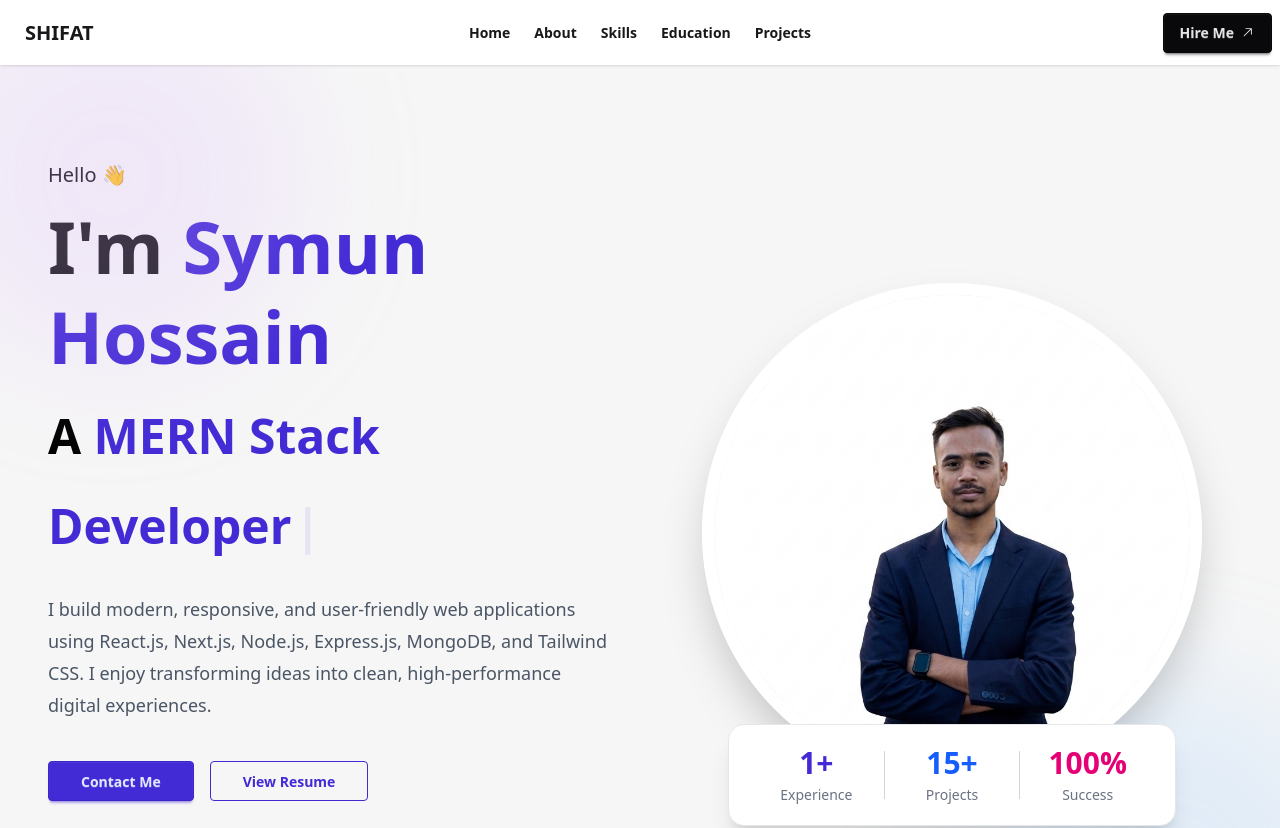
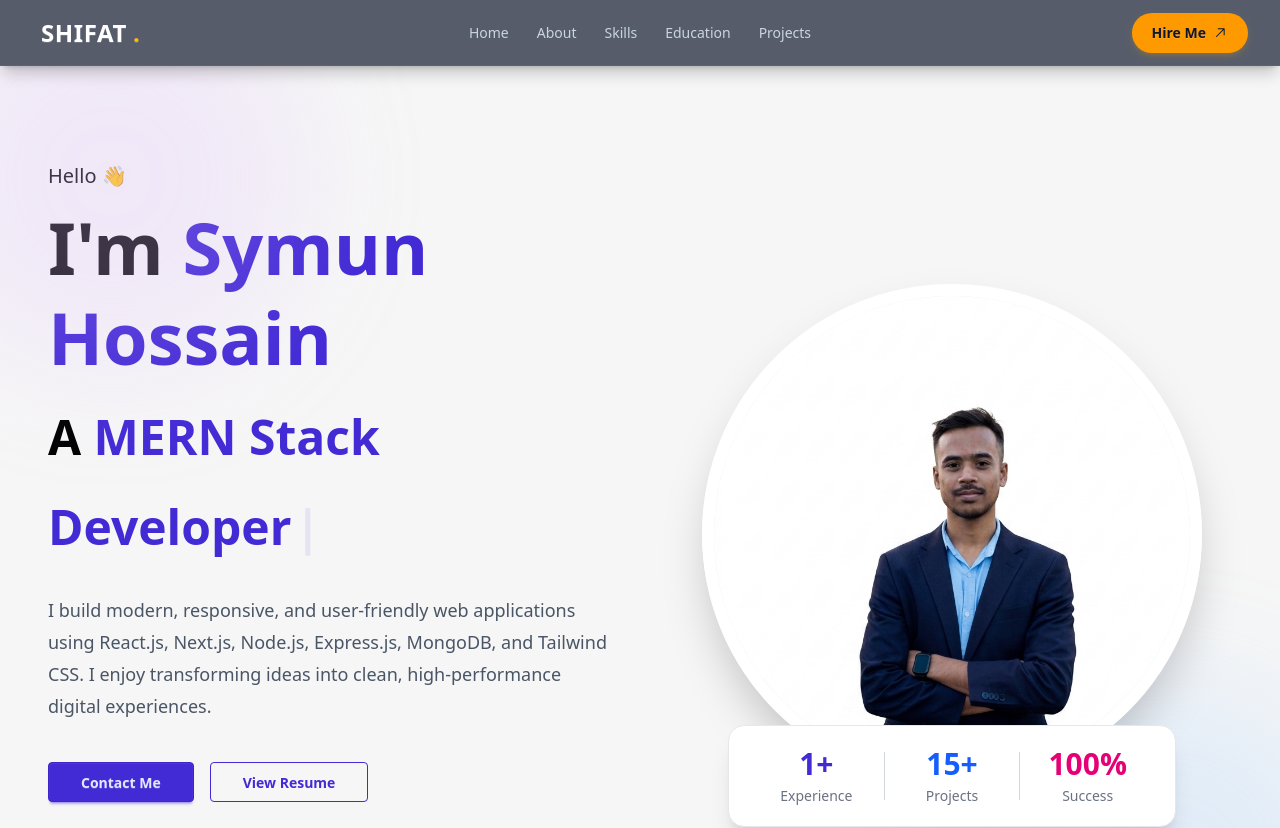
Before and after one commit to Symun-Hossain-Shifat/My-Portofolio-With-NextJS, a Next.js app: page / in a window 1280 px wide. Shown: the top 828 px of the page. Built offline with nearby package versions, Linux system fonts and the light colour scheme.

Commit message:
navbar section done

```diff
--- a/src/app/components/hero.jsx
+++ b/src/app/components/hero.jsx
@@ -1,52 +1,96 @@
 import Link from 'next/link'
 import React from 'react'
-import { FaArrowRight } from 'react-icons/fa'
 import { GoArrowUpRight } from 'react-icons/go'
 
+const navLinks = [
+  { href: '#banner', label: 'Home' },
+  { href: '#about', label: 'About' },
+  { href: '#skills', label: 'Skills' },
+  { href: '#education', label: 'Education' },
+  { href: '#projects', label: 'Projects' },
+]
 
-function Heropage () {
+function Heropage() {
   return (
-    <div className='sticky top-0 z-50'>
-      <div className="navbar bg-base-100  shadow-sm">
+    <div className="sticky top-0 z-50">
+      <div className="navbar bg-slate-900/70 backdrop-blur-lg border-b border-amber-500/10 shadow-lg shadow-black/20 px-3 sm:px-4 md:px-8 min-h-16">
+        {/* Left: Mobile menu + Logo */}
         <div className="navbar-start">
           <div className="dropdown">
-      <div tabIndex={0} role="button" className="btn btn-ghost lg:hidden">
-        <svg xmlns="http://www.w3.org/2000/svg" className="h-5 w-5" fill="none" viewBox="0 0 24 24" stroke="currentColor"> <path strokeLinecap="round" strokeLinejoin="round" strokeWidth="2" d="M4 6h16M4 12h8m-8 6h16" /> </svg>
+            <div
+              tabIndex={0}
+              role="button"
+              className="btn btn-ghost btn-sm sm:btn-md lg:hidden text-amber-400 hover:bg-amber-500/10"
+            >
+              <svg
+                xmlns="http://www.w3.org/2000/svg"
+                className="h-5 w-5"
+                fill="none"
+                viewBox="0 0 24 24"
+                stroke="currentColor"
+              >
+                <path
+                  strokeLinecap="round"
+                  strokeLinejoin="round"
+                  strokeWidth="2"
+                  d="M4 6h16M4 12h8m-8 6h16"
+                />
+              </svg>
             </div>
             <ul
-        tabIndex="-1"
-        className="menu  font-semibold menu-sm dropdown-content bg-base-100 rounded-box z-1 mt-3 w-52 p-2 shadow">
-    <li><Link href="#banner">Home</Link></li>
-  <li><Link href="#about">About</Link></li>
-  <li><Link href="#skills">Skills</Link></li>
-  <li><Link href="#education">Education</Link></li>
-  <li><Link href="#projects">Projects</Link></li>
+              tabIndex={-1}
+              className="menu menu-sm dropdown-content mt-3 w-52 sm:w-56 p-3 shadow-xl rounded-2xl bg-slate-800/95 backdrop-blur-xl border border-amber-500/10 font-medium z-[1] gap-1"
+            >
+              {navLinks.map((link) => (
+                <li key={link.href}>
+                  <Link
+                    href={link.href}
+                    className="text-slate-200 hover:text-amber-400 hover:bg-amber-500/10 rounded-lg transition-colors"
+                  >
+                    {link.label}
+                  </Link>
+                </li>
+              ))}
             </ul>
           </div>
-    <a className="btn btn-ghost text-xl">SHIFAT</a>
+
+          <a className="btn btn-ghost text-lg sm:text-xl md:text-2xl px-1 sm:px-2 font-bold tracking-wide hover:bg-transparent">
+            <span className="text-white">SHIFAT</span>
+            <span className="text-amber-400">.</span>
+          </a>
         </div>
+
+        {/* Center: Desktop nav */}
         <div className="navbar-center hidden lg:flex">
-    <ul className="menu menu-horizontal px-1 font-semibold">
-       <li><Link href="#banner">Home</Link></li>
-  <li><Link href="#about">About</Link></li>
-  <li><Link href="#skills">Skills</Link></li>
-  <li><Link href="#education">Education</Link></li>
-  <li><Link href="#projects">Projects</Link></li>
+          <ul className="menu menu-horizontal gap-1 font-medium">
+            {navLinks.map((link) => (
+              <li key={link.href}>
+                <Link
+                  href={link.href}
+                  className="relative text-slate-300 hover:text-amber-400 hover:bg-transparent transition-colors after:content-[''] after:absolute after:left-1/2 after:-translate-x-1/2 after:bottom-0.5 after:w-0 after:h-[2px] after:bg-amber-400 after:transition-all after:duration-300 hover:after:w-2/3"
+                >
+                  {link.label}
+                </Link>
+              </li>
+            ))}
           </ul>
         </div>
+
+        {/* Right: CTA */}
         <div className="navbar-end">
           <a
             href="mailto:yourname@gmail.com"
-    className="btn btn-neutral items-center"
+            className="btn btn-sm sm:btn-md bg-amber-500 hover:bg-amber-400 text-slate-900 border-none font-semibold rounded-full px-3 sm:px-5 shadow-md shadow-amber-500/20 hover:shadow-amber-400/40 transition-all duration-300 group"
           >
-    Hire Me
-    <span>
-      <GoArrowUpRight size={15} />
-    </span>
+            <span className="hidden xs:inline sm:inline">Hire Me</span>
+            <span className="xs:hidden sm:hidden">Hire</span>
+            <GoArrowUpRight
+              size={16}
+              className="transition-transform duration-300 group-hover:translate-x-0.5 group-hover:-translate-y-0.5"
+            />
           </a>
         </div>
       </div>
-
     </div>
   )
 }
```
Lines whose indentation alone changed are shown as unchanged.
